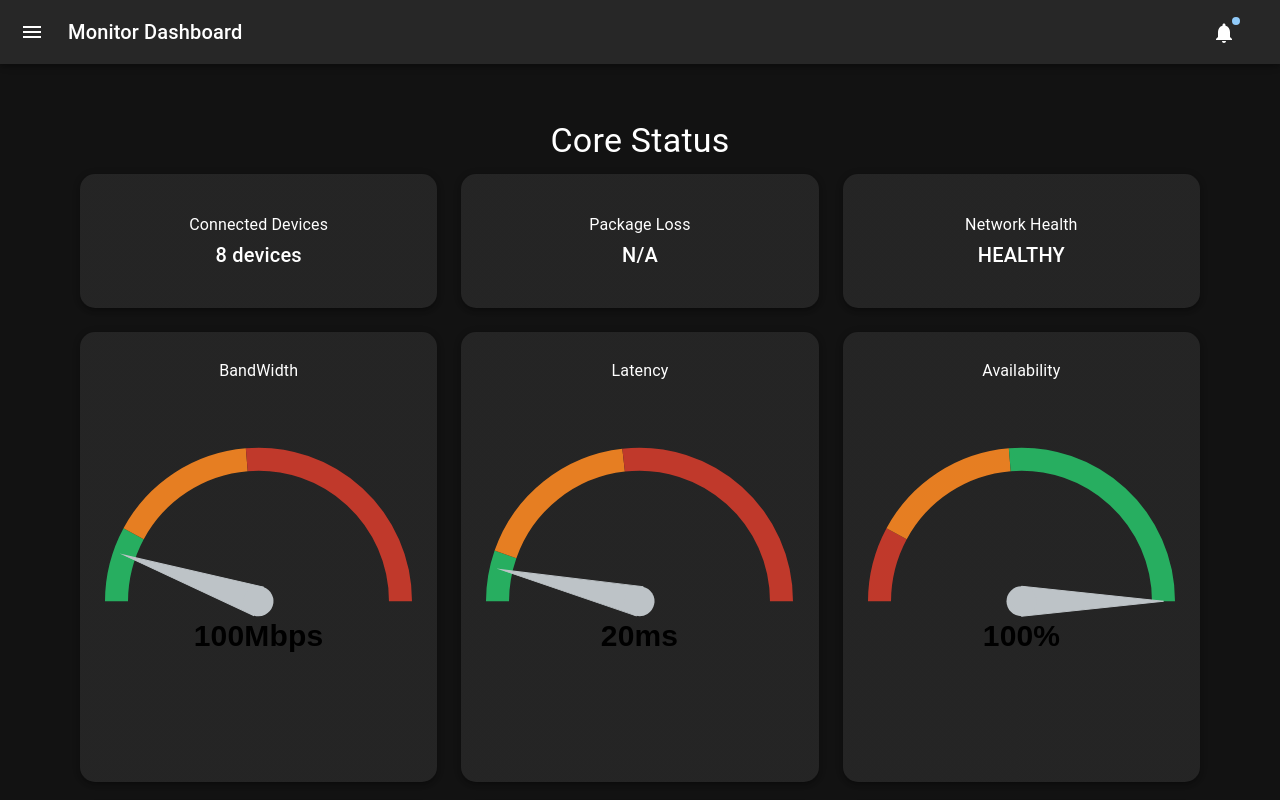
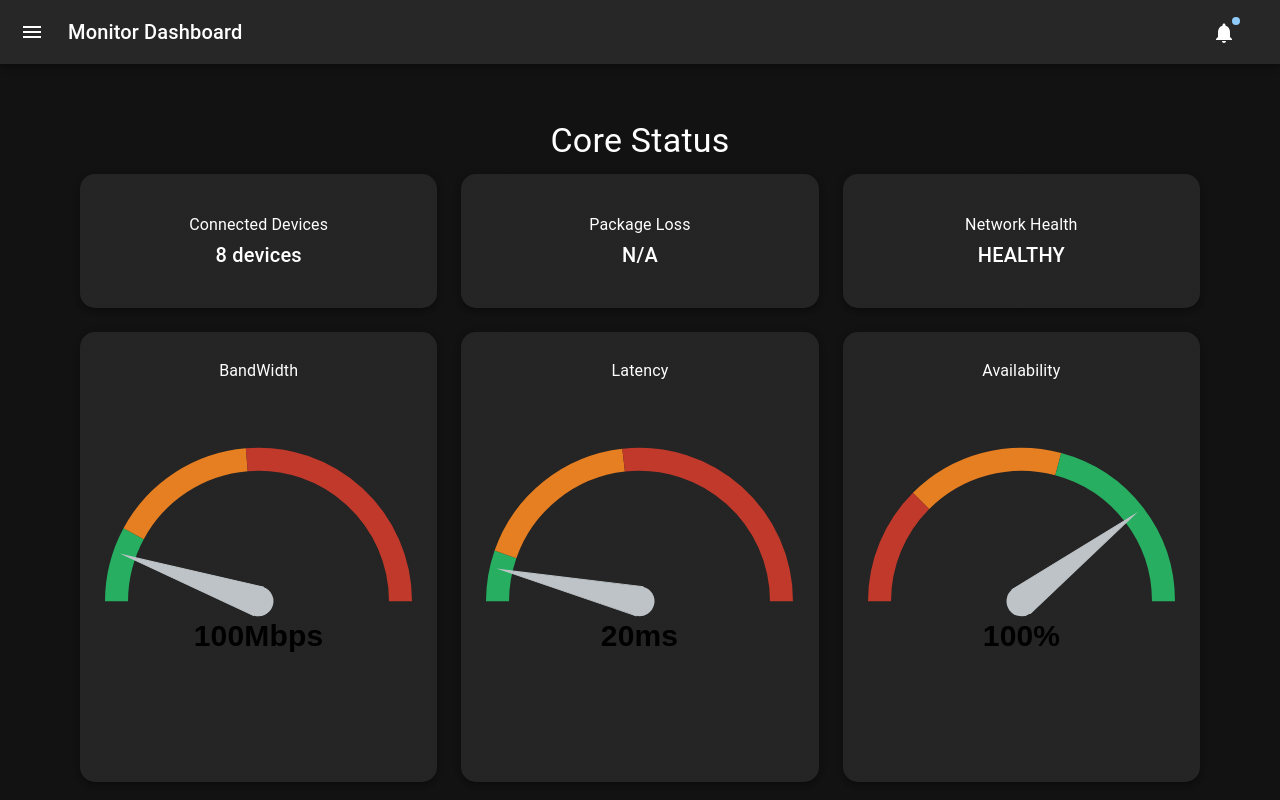
Before and after one commit to BiTheDev/MonitorDashboard, a React (Vite) app in the folder MonitorDashboard/: page / in a window 1280 px wide. Shown: the top 800 px of the page. Built offline with nearby package versions, Linux system fonts and the light colour scheme.

Commit message:
update availability range

```diff
--- a/MonitorDashboard/src/Pages/StatusPage/StatusPage.jsx
+++ b/MonitorDashboard/src/Pages/StatusPage/StatusPage.jsx
@@ -61,9 +61,9 @@ const StatusPage = ({ checked }) => {
              initialChartValue={190}
              initialColorTheme={["#C0392B", "#E67E22", "#27AE60"]}
              initialMeasureType={"%"}
-             initialMeasureRange={[30, 60, 100]}
-             initialMaxRandomVal={190}
-             initialMinRandomVal={170}
+             initialMeasureRange={[60, 80, 100]}
+             initialMaxRandomVal={240}
+             initialMinRandomVal={220}
              />
           </Paper>
         </Grid>}
```
